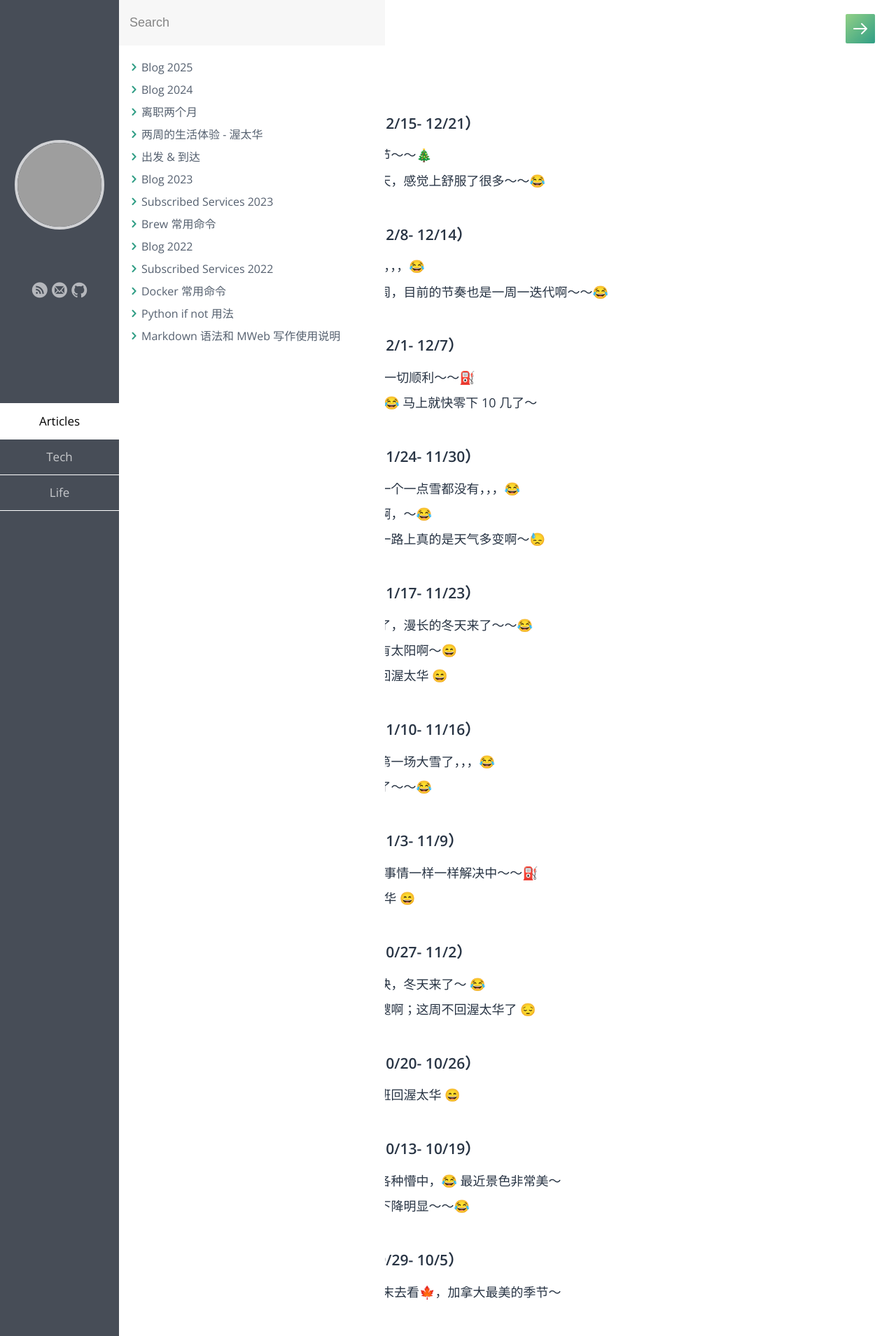
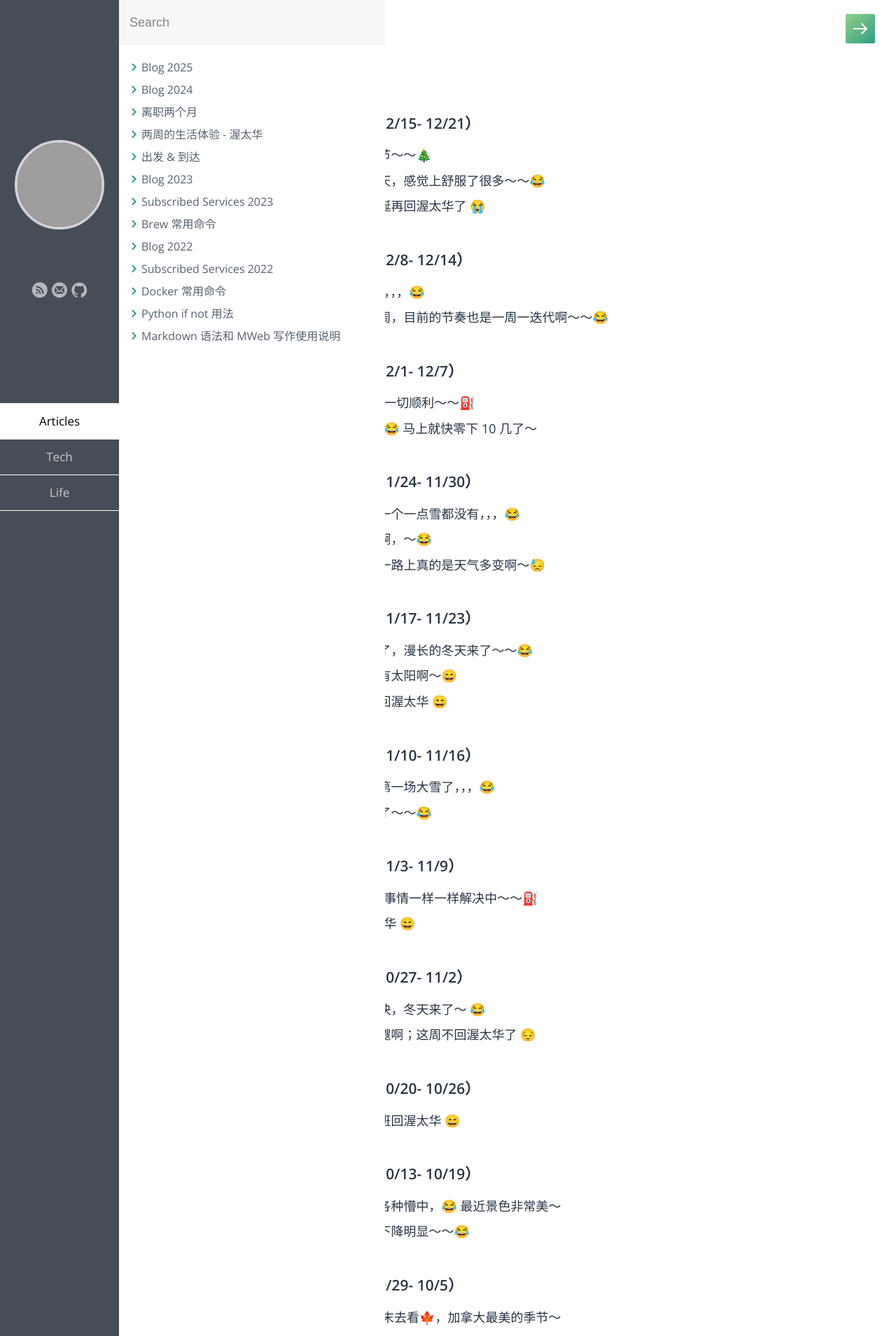
Before and after one commit to samxupeiran/samxupeiran.github.io, a Jekyll site: the page built from _posts/life/2025-01-02-my-blog.md, in a window 1280 px wide. Shown: the top 1909 px of the page at 70% size. Built offline with Jekyll 4.4.1, drawn with Linux system fonts in a browser that asks for light colours; some web fonts are replaced; grey boxes are pictures that could not be loaded.

Commit message:
feat: add weekly blog 12/19

```diff
--- a/_posts/life/2025-01-02-my-blog.md
+++ b/_posts/life/2025-01-02-my-blog.md
@@ -9,6 +9,7 @@ tags: Blog
 - ### 2025 年 12 月 第 3 周（12/15- 12/21）
      - 12/15 周一啦，等待圣诞节～～🎄
      - 12/17 这两天温度升了一天，感觉上舒服了很多～～😂
+     - 12/19 周五啦，得等到圣诞再回渥太华了 😭
 
 - ### 2025 年 12 月 第 2 周（12/8- 12/14）
      - 12/8 周一，冷到瑟瑟发抖，，，😂
```
